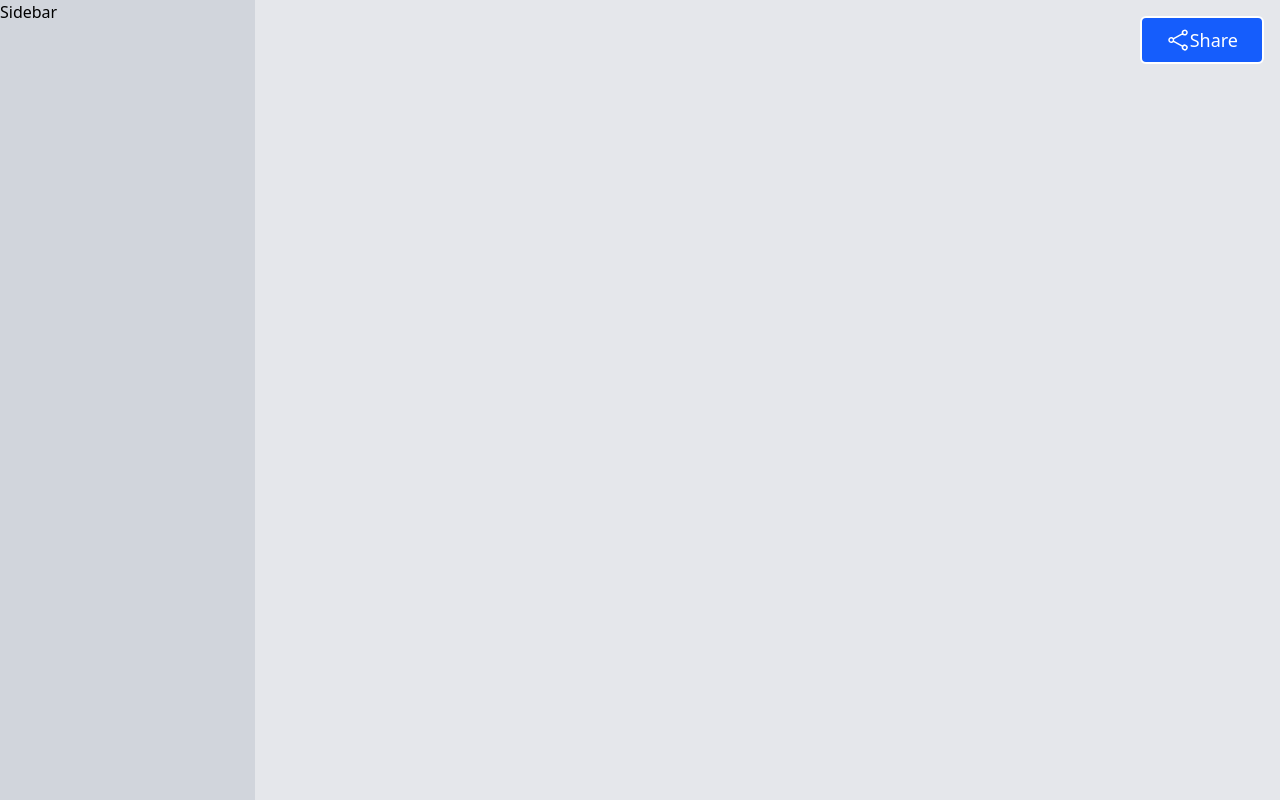
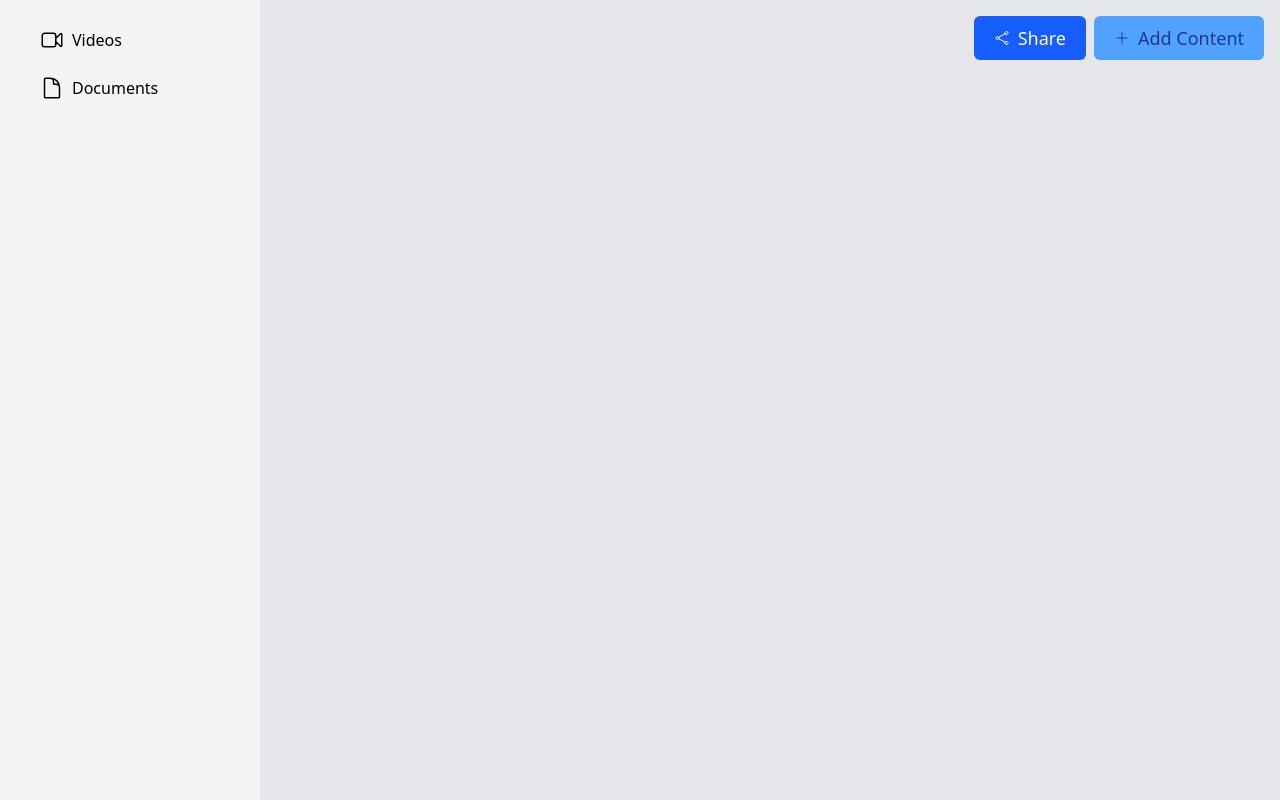
Before and after one commit to Abhishek-1337/GearSecond-Frontend, a React (Vite) app: page / in a window 1280 px wide. Built offline with nearby package versions, Linux system fonts and the light colour scheme.

Commit message:
frontend getting better

```diff
--- /dev/null
+++ b/src/components/icons/DocumentIcon.tsx
@@ -0,0 +1,12 @@
+import { Props, sizeMap } from "./iconUtils";
+
+const DocumentIcon = (props: Props) => {
+  return (
+    <svg xmlns="http://www.w3.org/2000/svg" fill="none" viewBox="0 0 24 24" stroke-width="1.5" stroke="currentColor" className={`${sizeMap[props.size]}`}>
+  <path stroke-linecap="round" stroke-linejoin="round" d="M19.5 14.25v-2.625a3.375 3.375 0 0 0-3.375-3.375h-1.5A1.125 1.125 0 0 1 13.5 7.125v-1.5a3.375 3.375 0 0 0-3.375-3.375H8.25m2.25 0H5.625c-.621 0-1.125.504-1.125 1.125v17.25c0 .621.504 1.125 1.125 1.125h12.75c.621 0 1.125-.504 1.125-1.125V11.25a9 9 0 0 0-9-9Z" />
+</svg>
+
+  )
+}
+
+export default DocumentIcon
--- /dev/null
+++ b/src/components/icons/PlusIcon.tsx
@@ -0,0 +1,11 @@
+import { Props, sizeMap } from "./iconUtils";
+
+const PlusIcon = (props:Props) => {
+  return (
+    <svg xmlns="http://www.w3.org/2000/svg" fill="none" viewBox="0 0 24 24" stroke-width="1.5" stroke="currentColor" className = {`${sizeMap[props.size]}`}>
+      <path stroke-linecap="round" stroke-linejoin="round" d="M12 4.5v15m7.5-7.5h-15" />
+    </svg>
+  )
+}
+
+export default PlusIcon
--- a/src/components/icons/ShareIcon.tsx
+++ b/src/components/icons/ShareIcon.tsx
@@ -1,9 +1,10 @@
-const ShareIcon = () => {
+import { Props, sizeMap } from "./iconUtils";
+
+const ShareIcon = (props: Props) => {
   return (
-    <svg xmlns="http://www.w3.org/2000/svg" fill="none" viewBox="0 0 24 24" stroke-width="1.5" stroke="currentColor" className="size-6">
+    <svg xmlns="http://www.w3.org/2000/svg" fill="none" viewBox="0 0 24 24" stroke-width="1.5" stroke="currentColor" className={`${sizeMap[props.size]}`}>
       <path stroke-linecap="round" stroke-linejoin="round" d="M7.217 10.907a2.25 2.25 0 1 0 0 2.186m0-2.186c.18.324.283.696.283 1.093s-.103.77-.283 1.093m0-2.186 9.566-5.314m-9.566 7.5 9.566 5.314m0 0a2.25 2.25 0 1 0 3.935 2.186 2.25 2.25 0 0 0-3.935-2.186Zm0-12.814a2.25 2.25 0 1 0 3.933-2.185 2.25 2.25 0 0 0-3.933 2.185Z" />
     </svg>
-
   )
 }
 
--- /dev/null
+++ b/src/components/icons/YoutubeIcon.tsx
@@ -0,0 +1,12 @@
+import { Props, sizeMap } from "./iconUtils";
+
+const YoutubeIcon = (props:Props) => {
+  return (
+    <svg xmlns="http://www.w3.org/2000/svg" fill="none" viewBox="0 0 24 24" stroke-width="1.5" stroke="currentColor" className={`${sizeMap[props.size]}`}>
+      <path stroke-linecap="round" stroke-linejoin="round" d="m15.75 10.5 4.72-4.72a.75.75 0 0 1 1.28.53v11.38a.75.75 0 0 1-1.28.53l-4.72-4.72M4.5 18.75h9a2.25 2.25 0 0 0 2.25-2.25v-9a2.25 2.25 0 0 0-2.25-2.25h-9A2.25 2.25 0 0 0 2.25 7.5v9a2.25 2.25 0 0 0 2.25 2.25Z" />
+    </svg>
+
+  )
+}
+
+export default YoutubeIcon
--- /dev/null
+++ b/src/components/icons/iconUtils.ts
@@ -0,0 +1,9 @@
+export interface Props {
+    size: string;
+}
+
+export const sizeMap = {
+   "sm": "size-2",
+   "md": "size-4",
+   "lg": "size-6",
+}
--- a/src/components/pages/Home.tsx
+++ b/src/components/pages/Home.tsx
@@ -1,6 +1,7 @@
 import Sidebar from "../ui/Sidebar";
 import Button from "../ui/Button";
 import ShareIcon from "../icons/ShareIcon";
+import PlusIcon from "../icons/PlusIcon";
 
 const Home = () => {
   return (
@@ -8,7 +9,10 @@ const Home = () => {
         <Sidebar/>
         <div className="h-full w-full p-4">
             <div className="text-end">
-                <Button text="Share" variant="primary" size="md" startIcon={ShareIcon}/>
+                <div className="flex gap-2 justify-end">
+                  <Button text="Share" variant="primary" size="md" startIcon={<ShareIcon size="md"/>}/>
+                  <Button text="Add Content" variant="secondary" size="md" startIcon={<PlusIcon size="md"/>}/>
+                </div>
             </div>
         </div>
     </div>
--- a/src/components/ui/Button.tsx
+++ b/src/components/ui/Button.tsx
@@ -1,10 +1,10 @@
-import React from "react";
+import { ReactNode } from "react";
 
 type Variant = "primary" | "secondary";
 
 interface Props {
     variant: Variant;
-    startIcon?: React.ComponentType<React.SVGProps<SVGSVGElement>>
+    startIcon?: ReactNode;
     endIcon?: never;
     text?: string,
     size: "sm" | "md" | "lg";
@@ -13,22 +13,22 @@ interface Props {
 
 const variantStyle = {
     "primary": "bg-blue-600 text-white",
-    "secondary": "bg-blue-400 text-blue-900"
+    "secondary": "bg-blue-400 text-blue-900 outline-none"
 }
 
 const sizeMap = {
-    "sm": "px-3 py-1 text-md",
-    "md": "px-6 py-2 text-lg",
-    "lg": "px-9 py-3 text-xl",
+    "sm": "px-2 py-1 text-md",
+    "md": "px-5 py-2 text-lg",
+    "lg": "px-8 py-3 text-xl",
 }
 
-const defaultStyle = "px-3 py-1 border-2 rounded-md";
+const defaultStyle = "cursor-pointer px-3 py-1 rounded-md";
 
 const Button = (props: Props) => {
   return (
     <button className={`${variantStyle[props.variant]} ${defaultStyle} ${sizeMap[props.size]}`}>
-        <div className="flex items-center">
-          {props.startIcon && <props.startIcon/>}
+        <div className="flex gap-2 items-center">
+          {props.startIcon && props.startIcon}
           {props.text}
         </div>
     </button>
--- a/src/components/ui/Sidebar.tsx
+++ b/src/components/ui/Sidebar.tsx
@@ -1,7 +1,12 @@
+import DocumentIcon from "../icons/DocumentIcon"
+import YoutubeIcon from "../icons/YoutubeIcon"
+import SidebarItem from "./SidebarItem"
+
 const Sidebar = () => {
   return (
-    <div className="bg-gray-300 w-[20rem] h-screen">
-        Sidebar
+    <div className="bg-gray-100 w-[20rem] h-screen px-4 py-4">
+        <SidebarItem icon={<YoutubeIcon size="lg"/>} text="Videos"/>
+        <SidebarItem icon={<DocumentIcon size="lg"/>} text="Documents"/>
     </div>
   )
 }
--- /dev/null
+++ b/src/components/ui/SidebarItem.tsx
@@ -0,0 +1,19 @@
+import {  ReactNode } from "react";
+
+interface Props {
+    icon: ReactNode;
+    text: string;
+}
+
+const SidebarItem = (props: Props) => {
+  return (
+    <div className="w-full py-3 pl-6 flex rounded-lg gap-2 cursor-pointer">
+        <span>
+            {props.icon}
+        </span>
+        {props.text}
+    </div>
+  );
+}
+
+export default SidebarItem
```
